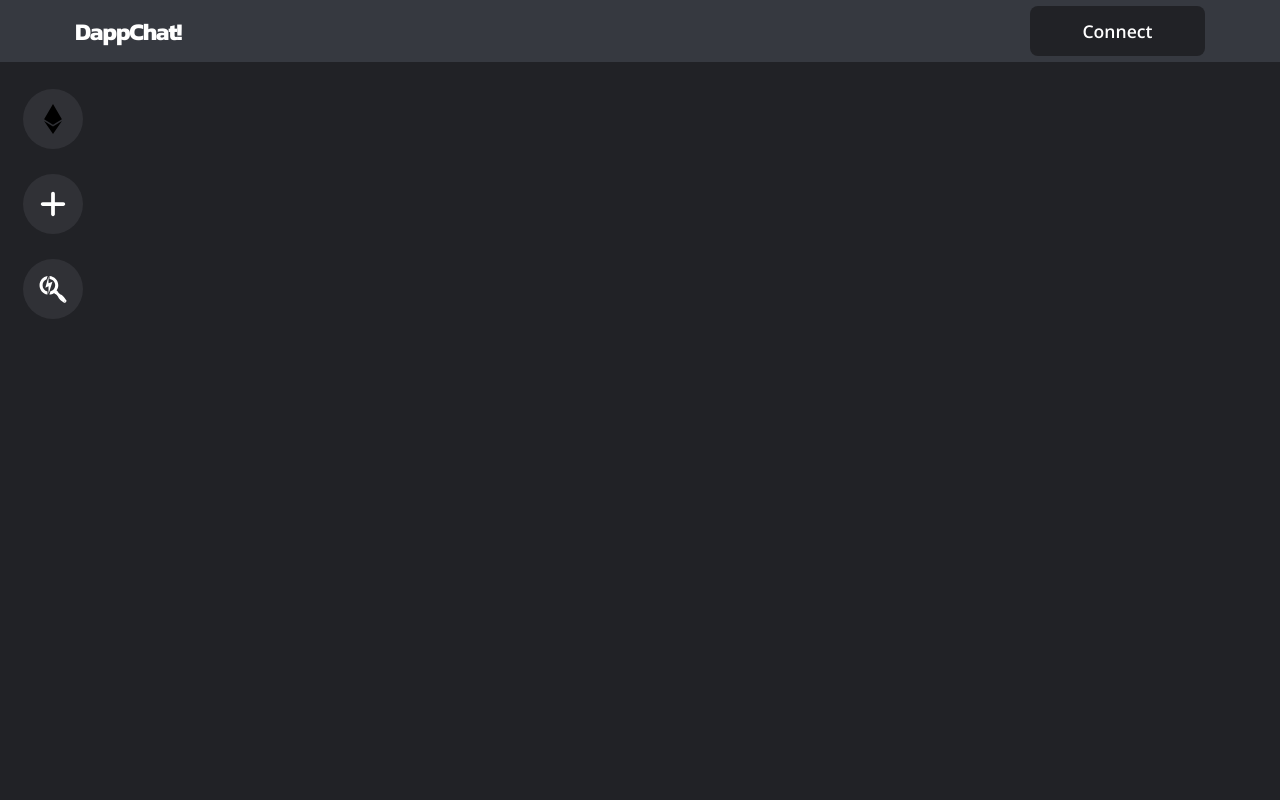
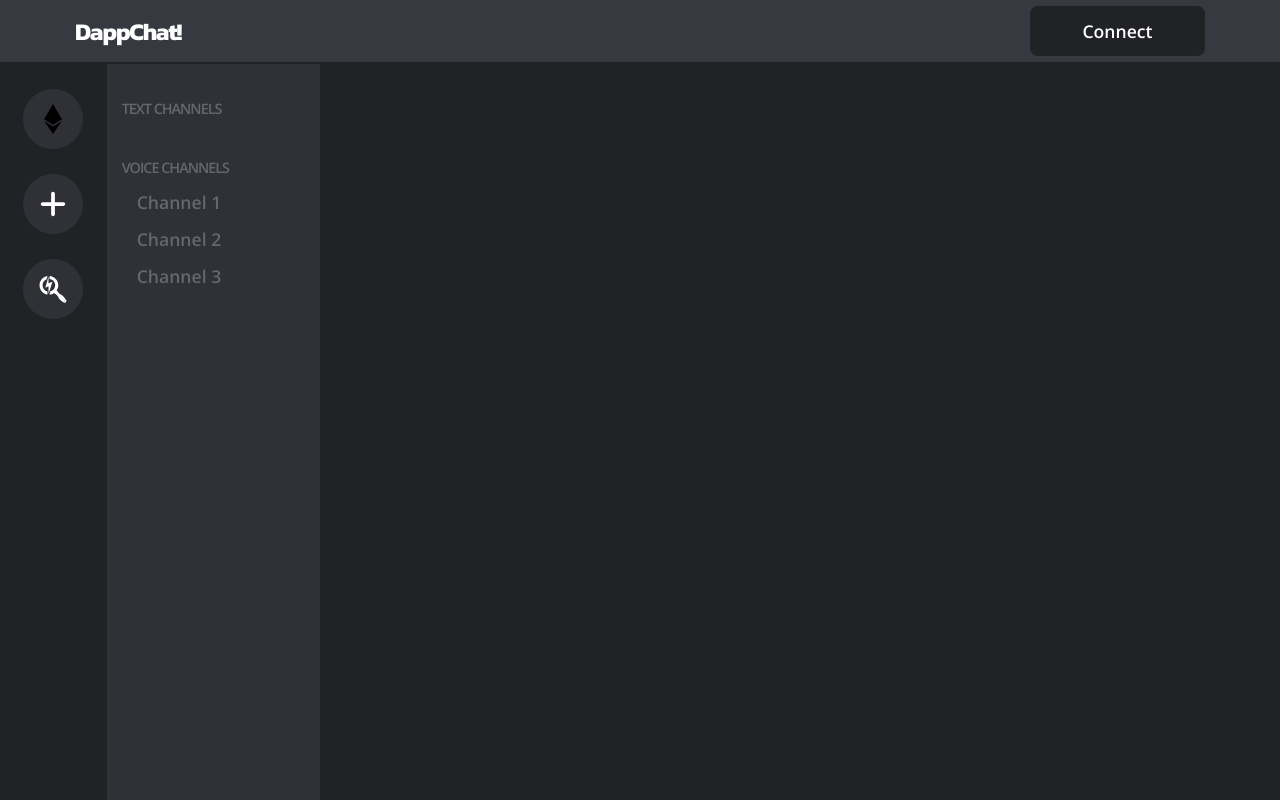
Before and after one commit to eddyK15501/dapp-chat, a React (Vite) app in the folder client/: page / in a window 1280 px wide. Built offline with nearby package versions, Linux system fonts and the light colour scheme.

Commit message:
Channels.jsx complete; Messages.jsx start

```diff
--- a/client/src/App.jsx
+++ b/client/src/App.jsx
@@ -3,6 +3,7 @@ import { useState, useEffect } from 'react';
 import { ethers } from 'ethers';
 import Navigation from './components/Navigation';
 import Server from './components/Server';
+import Channels from './components/Channels';
 
 import config from '../config/config.json';
 
@@ -31,6 +32,7 @@ function App() {
         <Navigation account={account} setAccount={setAccount} />
         <main>
           <Server />
+          <Channels />
         </main>
       </div>
     </>
--- a/client/src/components/Channels.jsx
+++ b/client/src/components/Channels.jsx
@@ -1,9 +1,19 @@
-import React from 'react'
-
 const Channels = () => {
   return (
-    <div>Channels</div>
-  )
-}
+    <div className='channels'>
+      <div className='channels__text'>
+        <h2>Text Channels</h2>
+      </div>
+      <div className='channels__voice'>
+        <h2>Voice Channels</h2>
+        <ul>
+          <li>Channel 1</li>
+          <li>Channel 2</li>
+          <li>Channel 3</li>
+        </ul>
+      </div>
+    </div>
+  );
+};
 
-export default Channels
+export default Channels;
```
Also changed, not shown: client/src/components/Messages.jsx (added, +7 -0 lines).
